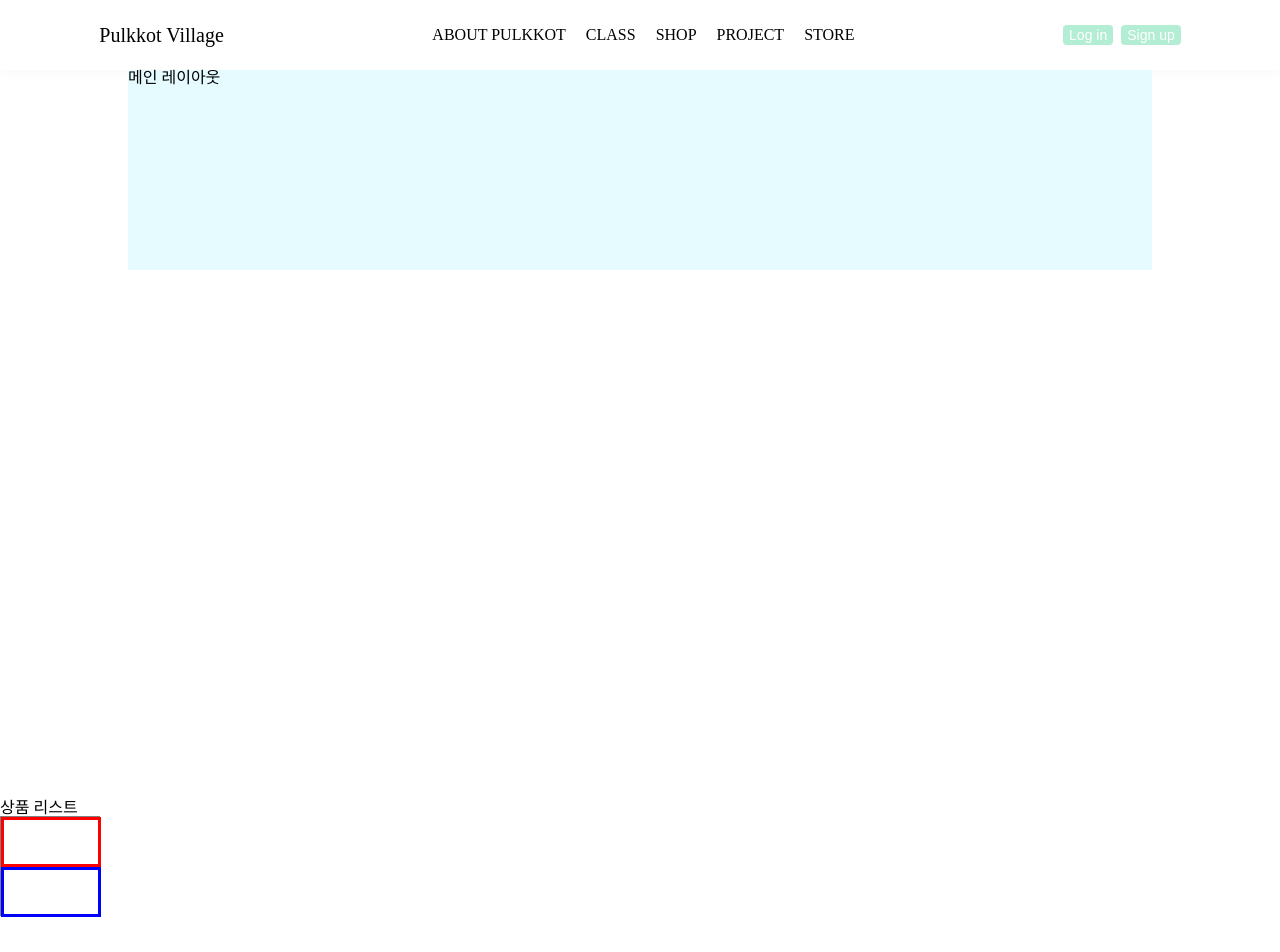
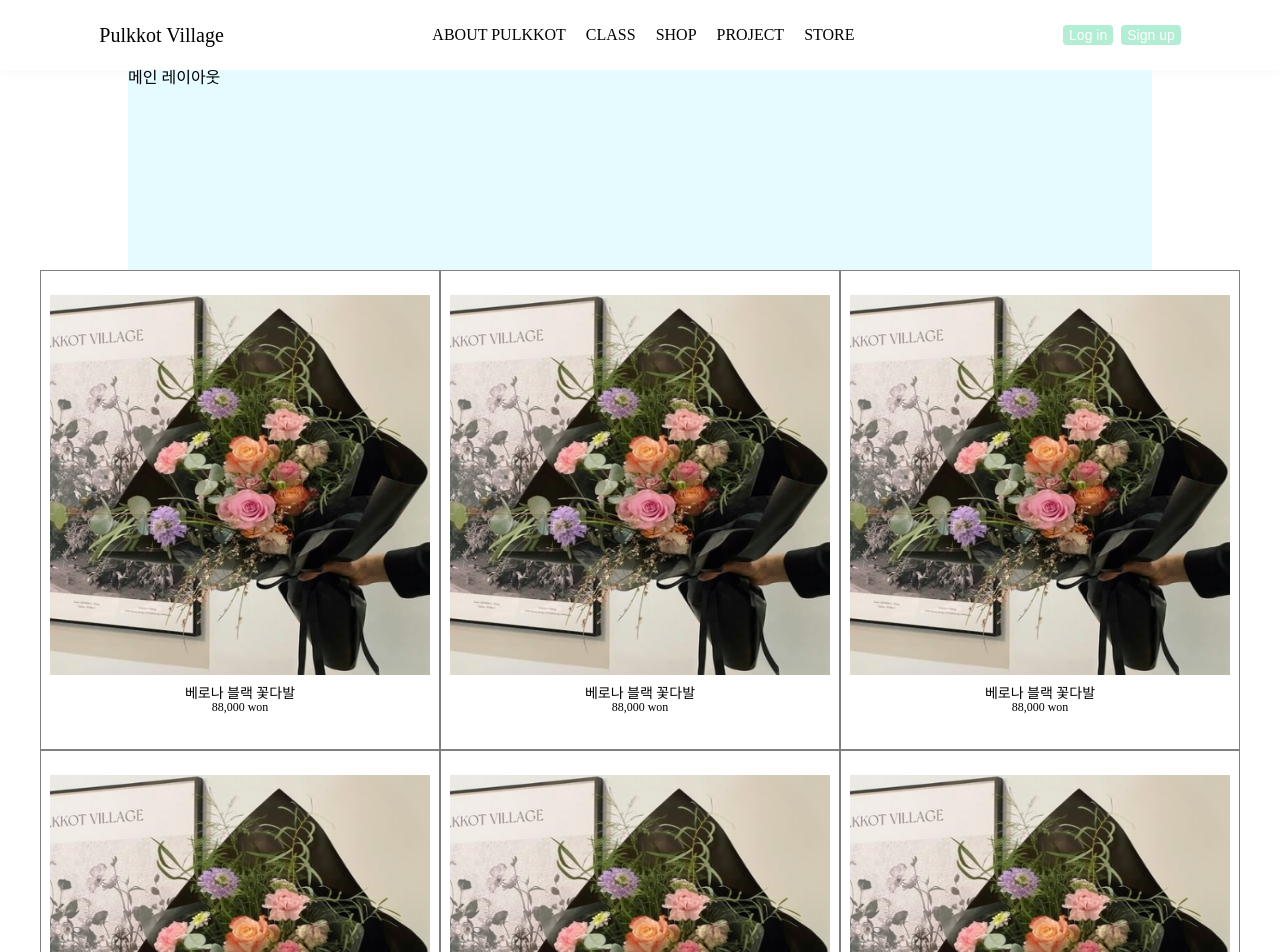
Before and after one commit to pulkkot/pulkkot_village, a React (Create React App) app in the folder frontend/: page / in a window 1280 px wide. Shown: the top 952 px of the page. Before the commit the page ends 917 px from the top, so only its background shows below. Built offline with nearby package versions, Linux system fonts and the light colour scheme.

Commit message:
feat: create product list component

```diff
--- a/frontend/src/components/ProductItem.tsx
+++ b/frontend/src/components/ProductItem.tsx
@@ -1,10 +1,14 @@
 import styled from "styled-components";
-
+import flower from "assets/img/flower.jpg";
+// @props 받아서 상품 정보 보여주기
 function ProductItem() {
   return (
     <ProductContainer>
-      <ProductImage />
-      <ProductInfo />
+      <ProductImage src={flower} />
+      <ProductInfoBox>
+        <ProductTitle>베로나 블랙 꽃다발</ProductTitle>
+        <ProductPrice>88,000 won</ProductPrice>
+      </ProductInfoBox>
     </ProductContainer>
   );
 }
@@ -12,19 +16,33 @@ function ProductItem() {
 export default ProductItem;
 
 const ProductContainer = styled.div`
-  width: 100px;
-  height: 100px;
+  width: 400px;
+  height: 480px;
   border: 1px solid gray;
+  display: flex;
+  flex-direction: column;
+  justify-content: center;
+  align-items: center;
 `;
 
-const ProductImage = styled.div`
-  width: 100px;
-  height: 50px;
-  border: 3px solid red;
+const ProductImage = styled.img`
+  width: 380px;
+  height: 380px;
 `;
 
-const ProductInfo = styled.div`
-  width: 100px;
+const ProductInfoBox = styled.div`
+  width: 380px;
   height: 50px;
-  border: 3px solid blue;
+  display: flex;
+  flex-direction: column;
+  justify-content: center;
+  align-items: center;
 `;
+
+const ProductTitle = styled.div`
+  font-size: ${({ theme }) => theme.fontSize.text}px;
+`;
+
+const ProductPrice = styled.div`
+  font-size: ${({ theme }) => theme.fontSize.smallText}px;
+`;
--- a/frontend/src/components/ProductList.tsx
+++ b/frontend/src/components/ProductList.tsx
@@ -1,12 +1,31 @@
+import styled from "styled-components";
 import ProductItem from "./ProductItem";
 
 function ProductList() {
   return (
-    <div>
-      상품 리스트
-      <ProductItem />
-    </div>
+    <ProductListContainer>
+      <ProductListRow>
+        <ProductItem />
+        <ProductItem />
+        <ProductItem />
+      </ProductListRow>
+      <ProductListRow>
+        <ProductItem />
+        <ProductItem />
+        <ProductItem />
+      </ProductListRow>
+    </ProductListContainer>
   );
 }
 
 export default ProductList;
+
+const ProductListContainer = styled.div`
+  display: flex;
+  flex-direction: column;
+  align-items: center;
+`;
+
+const ProductListRow = styled.div`
+  display: flex;
+`;
--- a/frontend/src/pages/MainPage.tsx
+++ b/frontend/src/pages/MainPage.tsx
@@ -18,7 +18,7 @@ function MainPage(): ReactElement {
 export default MainPage;
 
 const MainContainer = styled.div`
-  height: 100vh;
+  /* height: 100vh; */
 `;
 
 const MainContent = styled.div`
```
Also changed, not shown: frontend/src/assets/img/flower.jpg (added), 1 other file (tests, documents, lock files or other folders).
